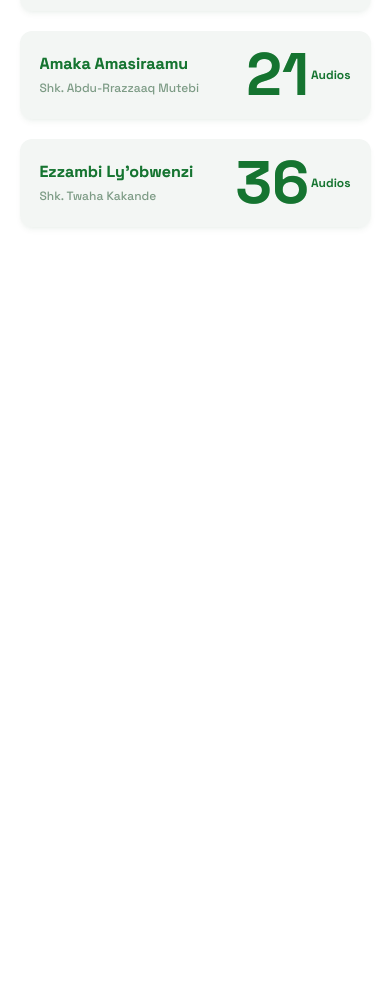
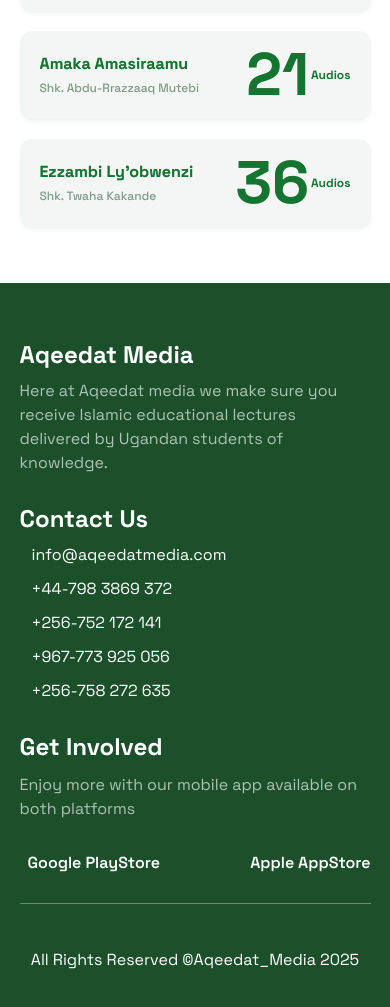
Before and after one commit to Yassinproweb/AqeedatMedia, a website built with Vite: page index.html in a window 390 px wide. Shown: the part 8348-9355 px from the top of the page. Before the commit the page ends 8631 px from the top, so only its background shows below. Built offline with nearby package versions, Linux system fonts and the light colour scheme; a web font is replaced by a local one.

Commit message:
added footer

```diff
--- a/index.html
+++ b/index.html
@@ -74,6 +74,65 @@
     </section>
   </main>
 
+  <footer class="w-full flex-col items-start justify-start gap-7 bg-shade">
+    <div class="w-full flex-col items-start justify-start gap-7">
+      <div class="w-full flex-col items-start justify-start gap-2">
+        <h3 class="text-2xl text-white font-bold">Aqeedat Media</h3>
+        <p class="text-white/65">Here at Aqeedat media we make sure you receive Islamic educational lectures delivered
+          by Ugandan students of knowledge.</p>
+      </div>
+      <div class="w-full flex-col items-start justify-start gap-2">
+        <h3 class="text-2xl text-white font-bold">Contact Us</h3>
+        <div class="w-full flex-col items-start justify-start gap-2.5 text-white">
+          <a href="mailto:info@aqeedatmedia.com"
+            class="inline-flex items-center justify-start gap-3 hover:tracking-wide">
+            <i class="hgi hgi-stroke hgi-mail-02 text-3xl font-semibold"></i>
+            <span class="text-base">info@aqeedatmedia.com</span>
+          </a>
+          <a href="tel:+447983869372" class="inline-flex items-center justify-start gap-3 hover:tracking-wide">
+            <i class="hgi hgi-stroke hgi-calling text-2xl font-bold"></i>
+            <span class="text-base">+44-798 3869 372</span>
+          </a>
+          <a href="tel:+256752172141" class="inline-flex items-center justify-start gap-3 hover:tracking-wide">
+            <i class="hgi hgi-stroke hgi-calling text-2xl font-bold"></i>
+            <span class="text-base">+256-752 172 141</span>
+          </a>
+          <a href="tel:+967773925056" class="inline-flex items-center justify-start gap-3 hover:tracking-wide">
+            <i class="hgi hgi-stroke hgi-calling text-2xl font-bold"></i>
+            <span class="text-base">+967-773 925 056</span>
+          </a>
+          <a href="tel:+256758272635" class="inline-flex items-center justify-start gap-3 hover:tracking-wide">
+            <i class="hgi hgi-stroke hgi-calling text-2xl font-bold"></i>
+            <span class="text-base">+256-758 272 635</span>
+          </a>
+        </div>
+      </div>
+
+      <div class="w-full flex-col items-start justify-start gap-2.5">
+        <h3 class="text-2xl text-white font-bold">Get Involved</h3>
+        <p class="text-base text-white/65">Enjoy more with our mobile app available on both platforms</p>
+        <div class="w-full items-center justify-between mt-5 text-white">
+          <a href="https://play.google.com/store/apps/datasafety?id=com.kimdeveloper.aqeedatmedia&hl=en" target="_blank"
+            class="w-fit inline-flex items-center justify-start gap-2">
+            <i class="hgi hgi-stroke hgi-play-store text-4xl"></i>
+            <span class="text-base font-semibold">Google PlayStore</span>
+          </a>
+          <a href="https://apps.apple.com/us/app/aqeedat-media/id6654924847" target="_blank"
+            class="w-fit inline-flex items-center justify-start gap-2">
+            <i class="hgi hgi-stroke hgi-app-store text-4xl"></i>
+            <span class="text-base font-semibold">Apple AppStore</span>
+          </a>
+        </div>
+      </div>
+    </div>
+
+    <div class="w-full flex-col items-center justify-center gap-2">
+      <span class="w-full h-px mb-9 bg-white/35"></span>
+      <p class="w-full text-center text-base text-white">All Rights Reserved &copy;Aqeedat_Media <span id="date"></span>
+      </p>
+    </div>
+  </footer>
+
   <script type="module" src="./src/script.js"></script>
 </body>
 
--- a/src/script.js
+++ b/src/script.js
@@ -106,3 +106,13 @@ async function fetchSeries() {
 };
 
 fetchSeries();
+
+// change footer year every min
+function updateYear() {
+  const now = new Date();
+  const year = now.getFullYear();
+  document.getElementById("date").textContent = year;
+}
+
+updateYear();
+setInterval(updateYear, 60000);
```
